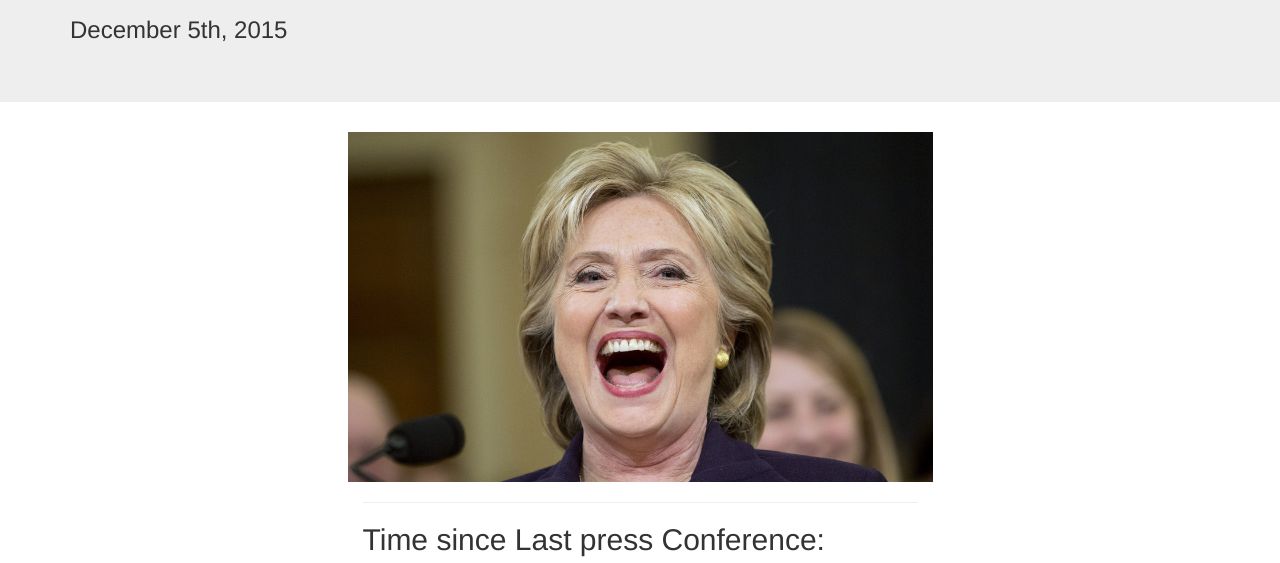
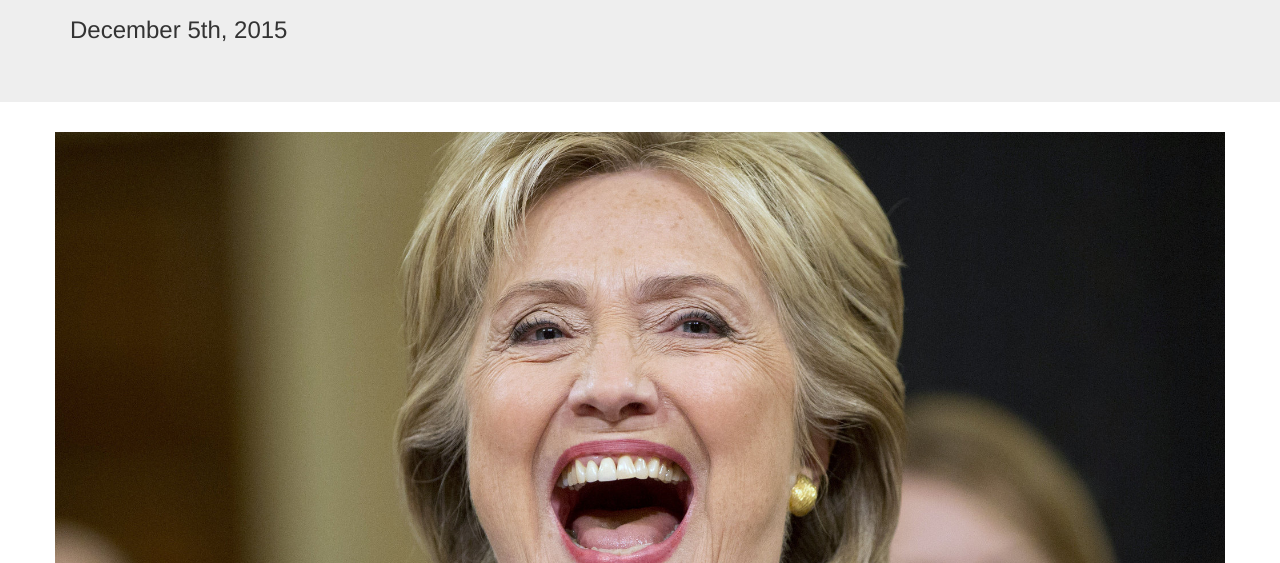
Before and after one commit to rwbrown72/clinton_clock, a plain HTML site: page index.html in a window 1280 px wide. Shown: the part 230-793 px from the top of the page. Drawn offline with Linux system fonts and the light colour scheme.

Commit message:
Changed the date calc

```diff
--- a/css/main.css
+++ b/css/main.css
@@ -13,7 +13,8 @@
 }
 
 .smile {
-	height:350px;
+	height:600px;
 	background-image:url(../img/clinton_smile.jpg);
 	background-size: cover;
+	background-position: center center;
 }
--- a/index.html
+++ b/index.html
@@ -58,7 +58,7 @@
     <div class="container">
       <!-- Example row of columns -->
       <div class="row">
-        <div class="col-md-6 col-md-offset-3 smile"></div>
+        <div class="col-md-12 smile"></div>
         <div class="col-md-6 col-md-offset-3">
           <hr>
           <h2>Time since Last press Conference:</h2>
--- a/js/main.js
+++ b/js/main.js
@@ -30,7 +30,7 @@ function clock_update() {
 	var years_since_press_conference_display = years_since_press_conference - 1;
 
 	//This is used to get the number of months from the last press conference but discounted for the years since. This would factor in the number of years.
-	var months_since_press_conference = month - p_month + (12 * years_since_press_conference);
+	var months_since_press_conference = 12 - p_month + month;
 
 	//This will take the number of days in the month minus the date of the press conference to get the number of days since the last press conference. This is using the absoulte value of the resulting number to display the correct number of days.
 	var days_since_press_conference = Math.abs(day - p_day);
```
